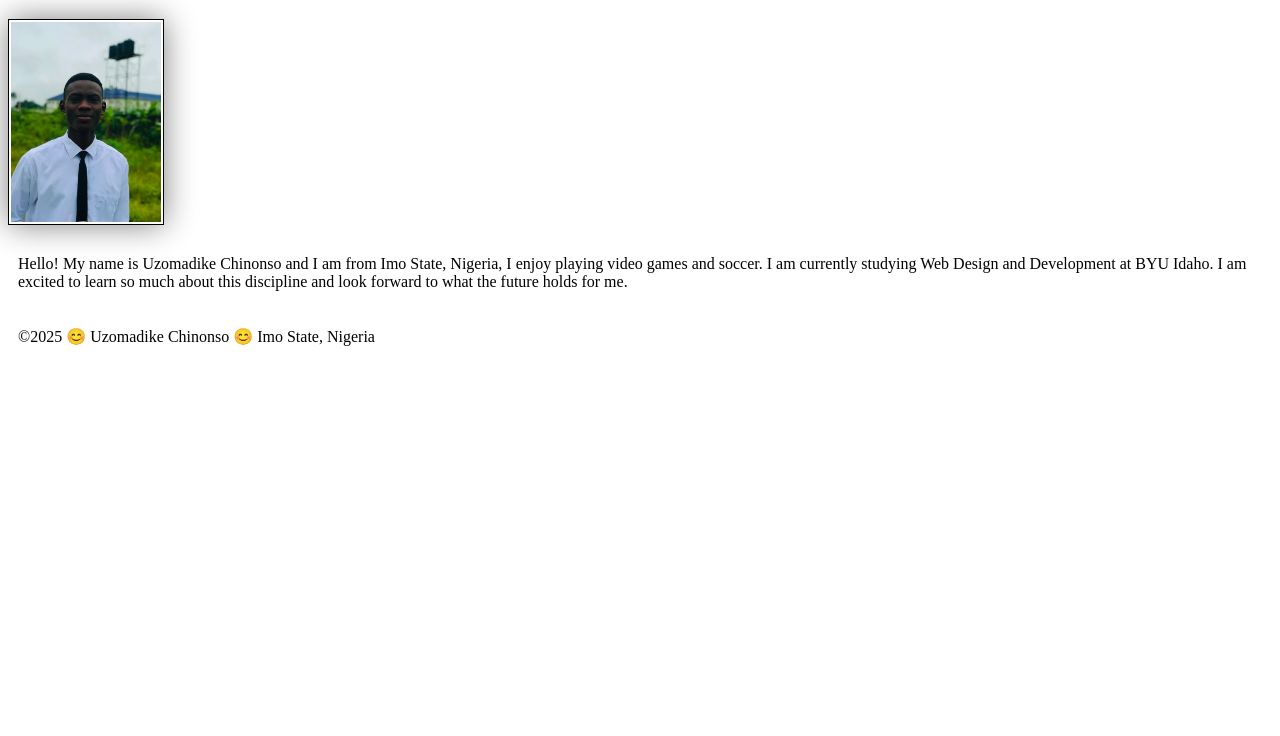
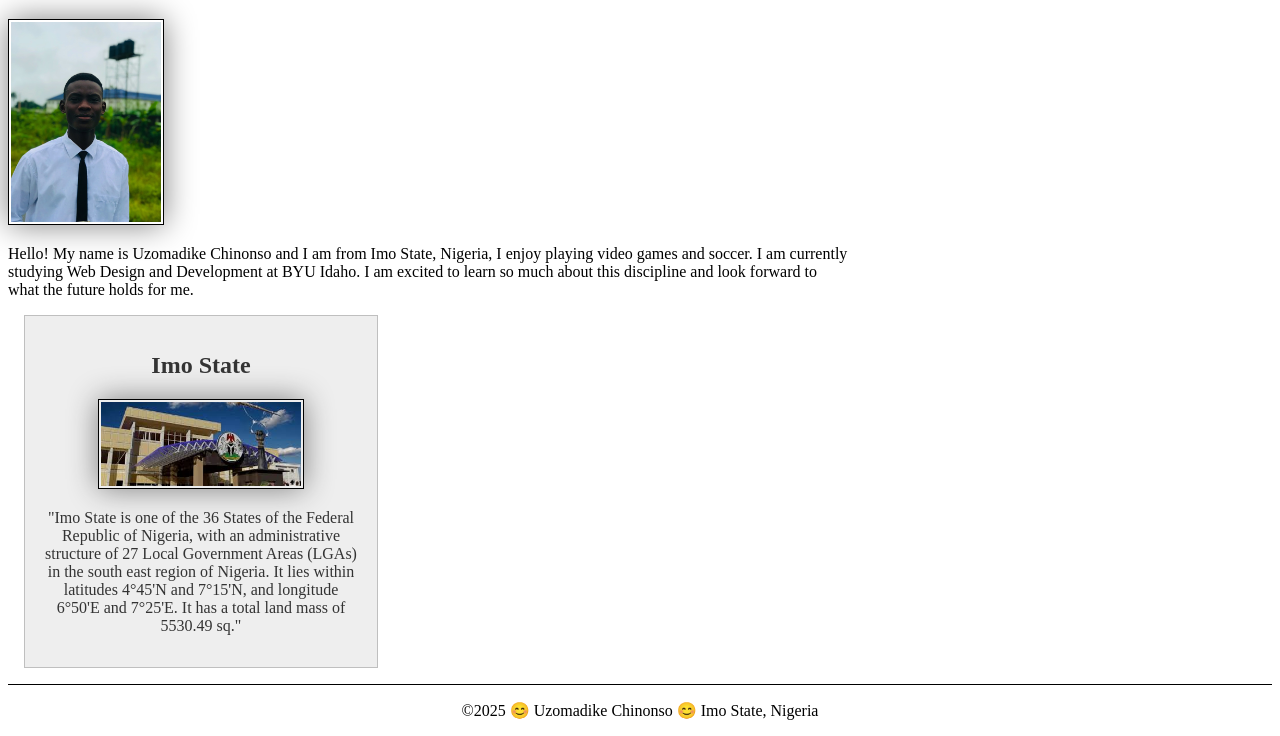
Before and after one commit to vector-cu/wdd130, a plain HTML site: page index.html in a window 1280 px wide. Shown: the part 205-941 px from the top of the page. Before the commit the page ends 800 px from the top, so only its background shows below. Drawn offline with Linux system fonts and the light colour scheme.

Commit message:
course page enhancement

```diff
--- a/index.html
+++ b/index.html
@@ -4,6 +4,8 @@
         <meta charset="utf-8">
         <meta name="viewport" content="width=device-width,initial-scale=1.0">
         <title>Uzomadike Chinonso | WDD 130</title>
+        <meta name="description" content="Uzomadike Chinonso's BYU-Idaho WDD 130 course home page">
+        <meta name="author" content="Uzomadike Chinonso">
         <link rel="stylesheet" href="styles/styles.css">
     </head>
     <body>
@@ -18,6 +20,11 @@
             <img src="images/profile.jpg" alt="Hello, my name is Uzomadike Kingsley" width="200">
             <p>Hello! My name is Uzomadike Chinonso and I am from Imo State, Nigeria, I enjoy playing video games and soccer. I am currently studying Web Design and Development at BYU Idaho. I am excited to learn so much about this discipline and look forward to what the future holds for me.</p>
         </main>
+        <aside>
+            <h2>Imo State</h2>
+            <img src="images/imo.jpg" alt="Imo State House of Assembly">
+            <p> "Imo State is one of the 36 States of the Federal Republic of Nigeria, with an administrative structure of 27 Local Government Areas (LGAs) in the south east region of Nigeria. It lies within latitudes 4°45'N and 7°15'N, and longitude 6°50'E and 7°25'E. It has a total land mass of 5530.49 sq."</p>
+        </aside>
         <footer>
             <p>©2025 😊 Uzomadike Chinonso 😊 Imo State, Nigeria</p>
         </footer>
--- a/styles/styles.css
+++ b/styles/styles.css
@@ -20,3 +20,29 @@ img {
 p {
     padding: 10px;
 }
+main {
+    max-width: 840px;
+}
+aside {
+    width: 20rem;
+    margin: 1rem;
+    border: 1px solid rgb(0 0 0 / 0.2);
+    padding: 1rem;
+    background-color: #eee;
+    color: #333;
+    text-align: center;
+}
+aside img {
+    width: 200px;
+    height: auto;
+}
+main img {
+    width: 150px;
+    height: auto;
+}
+p { padding: 0;}
+footer {
+    margin-top: 15px;
+    border-top: 1px solid #000;
+    text-align: center;
+}
```
Also changed, not shown: images/imo.jpg (added).
